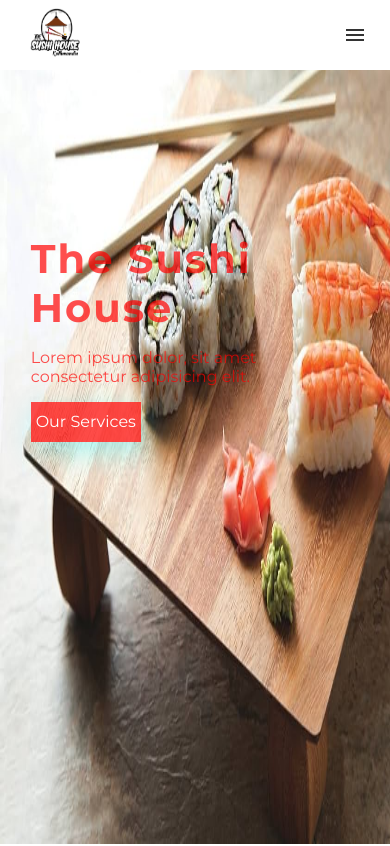
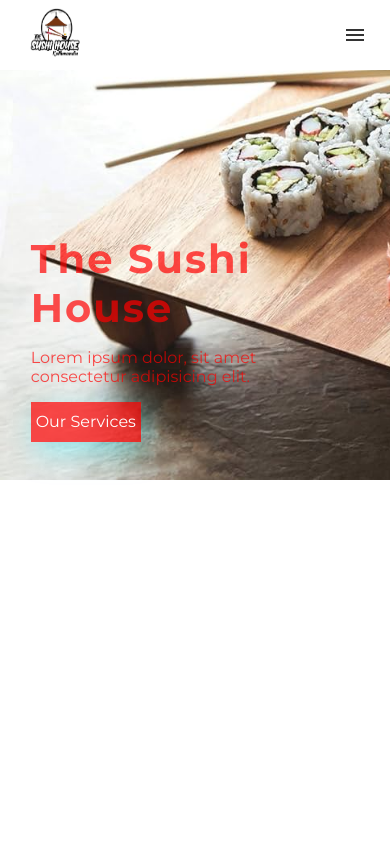
Before and after one commit to oppenheimer02/Sushi-House, a React (Vite) app in the folder sushi-project/: page / in a window 390 px wide. Shown: the top 846 px of the page. Built offline with nearby package versions, Linux system fonts and the light colour scheme.

Commit message:
dont know

```diff
--- a/sushi-project/src/App.css
+++ b/sushi-project/src/App.css
@@ -426,7 +426,18 @@ nav{
               width: 600px;
              }
             }
+             @media  (max-width: 1366px) {
 
+              #main {
+                width: 1366px;
+
+              }
+              .nav {
+                width: 1366px;
+              }
+
+
+             }
 
 
 
@@ -891,7 +902,7 @@ p.text-sec {
 
               #main {
                 width: auto;
-                background-size: 414px 100vh;
+
               }
 
 
```
